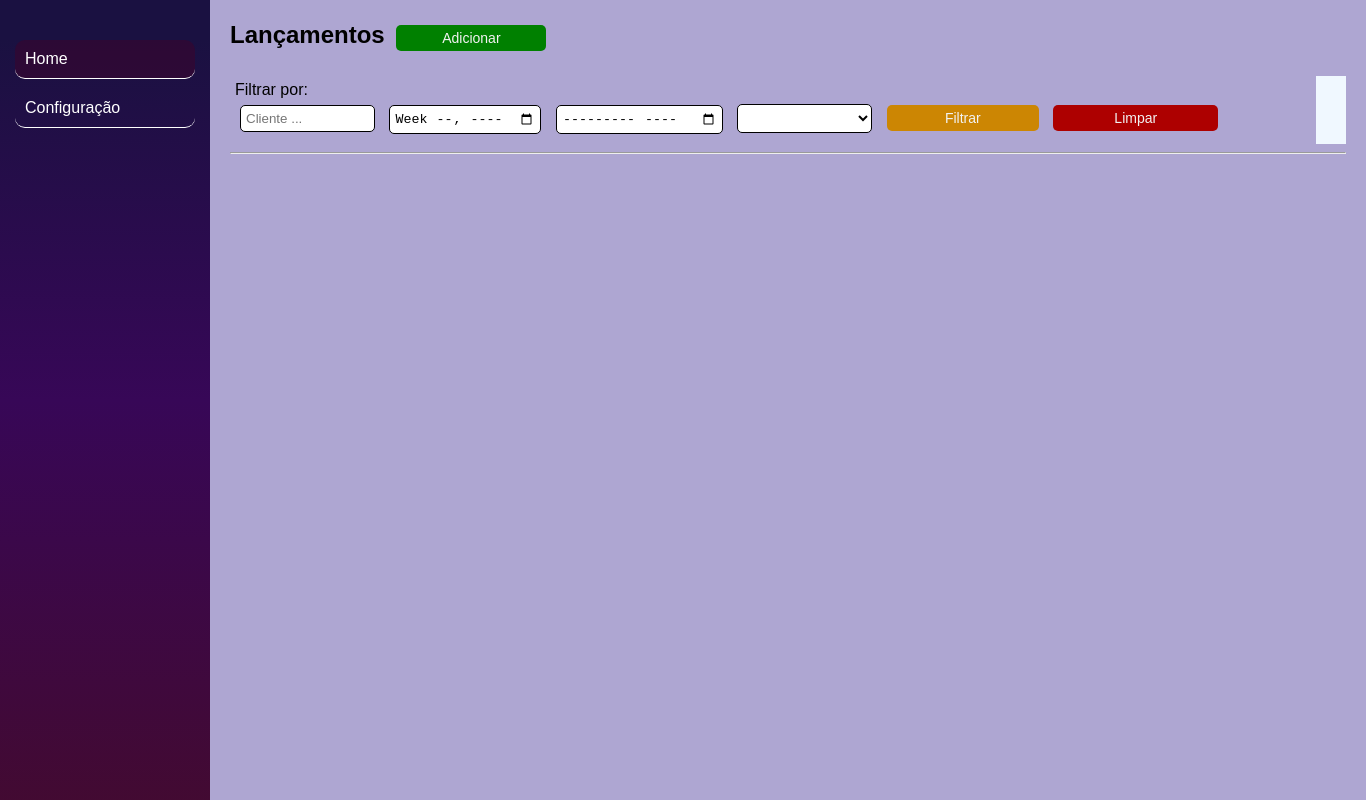
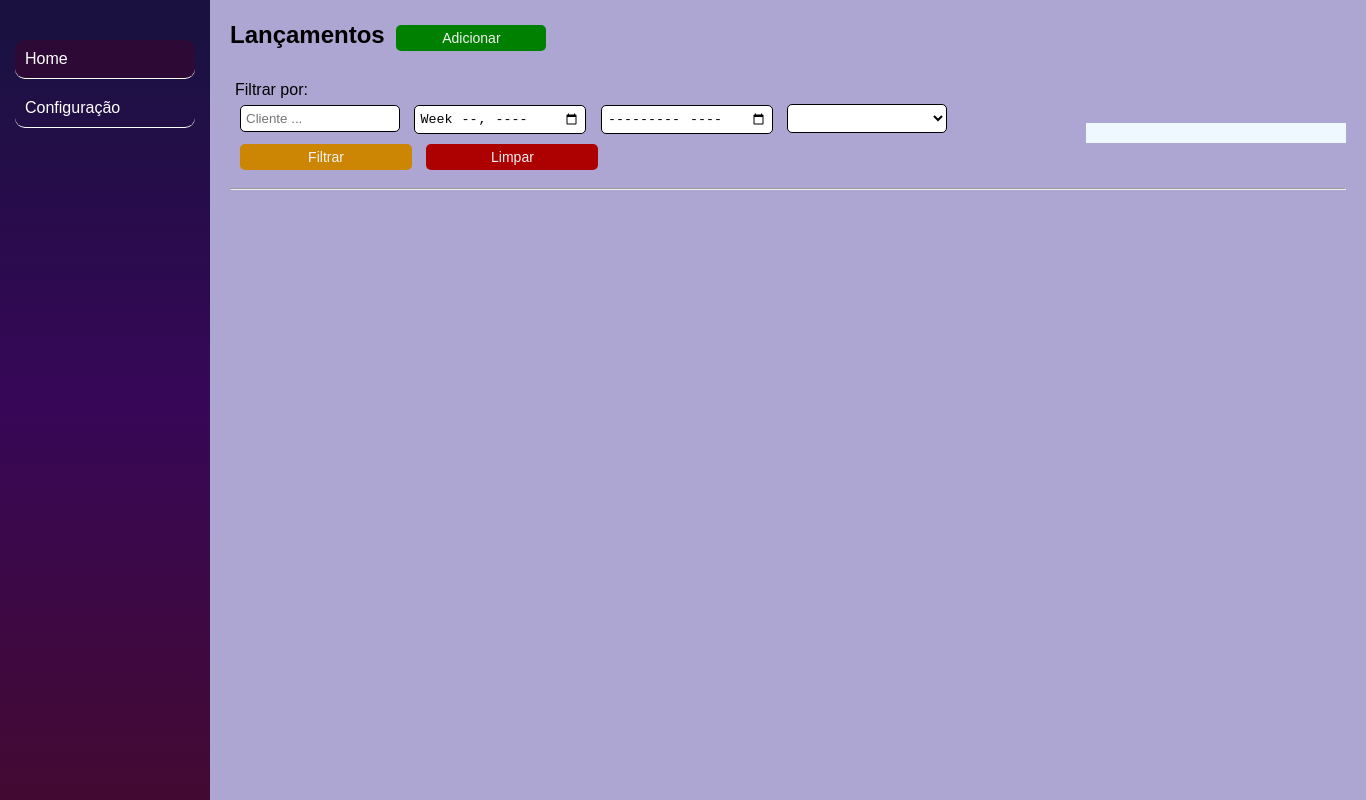
Before and after one commit to rafaxavier/pdv-salao-electron, an Electron app: page src/views/home/index.html in a window 1366 px wide. Drawn offline with Linux system fonts and the light colour scheme; no server answers.

Commit message:
refactor: estilo do preview do total

```diff
--- a/src/views/home/home.css
+++ b/src/views/home/home.css
@@ -18,6 +18,15 @@
   margin: 5px;
   padding: 5px;
   width: 240px;
+}
+
+.filter-input {
+  background-color: #ffffff;
+  border: 1px solid rgb(0, 0, 0);
+  border-radius: 5px;
+  margin: 5px;
+  padding: 5px;
+  width: 160px;
 }
 
 .dropdown {
@@ -87,14 +96,25 @@
   margin: 0;
   padding: 0;
   display: flex;
-  justify-content:space-between;
+  justify-content: space-between;
+  align-items: center;
   /* border: 1px solid red; */
+}
+
+.box-total-preview {
+  min-width: 250px;
+  max-width: 500px;
+  background-color: aliceblue;
+  margin-top:10px;
+  padding: 10px 5px;
+  display: flex;
+  flex-direction: column;
 }
 
 .card-container {
   min-width: 600px;
   background-color: #0f015f80;
-  padding:0 5px;
+  padding: 0 5px;
   margin: 10px;
   border-top-right-radius: 5px;
   border-top-left-radius: 5px;
--- a/src/views/home/index.html
+++ b/src/views/home/index.html
@@ -72,20 +72,18 @@
             <div style="padding:5px;">
                 <div style="display: inline-block; flex-wrap:wrap; ">
                     <label for="">Filtrar por:</label><br>
-                    <input class="input-style" type="search" style="max-width: 135px" id="filtro-cliente" name="cliente"
+                    <input class="filter-input" type="search" id="filtro-cliente" name="cliente"
                         placeholder="Cliente ...">
-                    <input class="input-style" style="max-width: 140px;" type="week" id="filtro-semana" name="semana">
-                    <input class="input-style" style="max-width: 155px;" type="month" id="filtro-mes" name="mes">
-                    <select class="input-style" style="max-width: 135px; background-color: #fff; border-color: black;"
-                        id="filtro-colaborador" name="colaborador">
+                    <input class="filter-input" type="week" id="filtro-semana" name="semana">
+                    <input class="filter-input" type="month" id="filtro-mes" name="mes">
+                    <select class="filter-input" id="filtro-colaborador" name="colaborador">
                         <!-- Options will be dynamically inserted here -->
                     </select>
-                    <button style="max-width: 152px;" class="btn-md btn-warning" id="btn-filtrar">Filtrar</button>
-                    <button style="max-width: 165px;" class="btn-md btn-danger" id="btn-limpar-filtro">Limpar</button>
+                    <button style="width: 172px;" class="btn-md btn-warning" id="btn-filtrar">Filtrar</button>
+                    <button style="width: 172px;" class="btn-md btn-danger" id="btn-limpar-filtro">Limpar</button>
                 </div>
             </div>
-            <div style="max-width: 500px; background-color: aliceblue ; padding:0px 15px; display: flex; flex-direction: column;"
-                id="total"></div>
+            <div class="box-total-preview" id="total"></div>
         </div>
         <hr>
         <div id="content">
```
